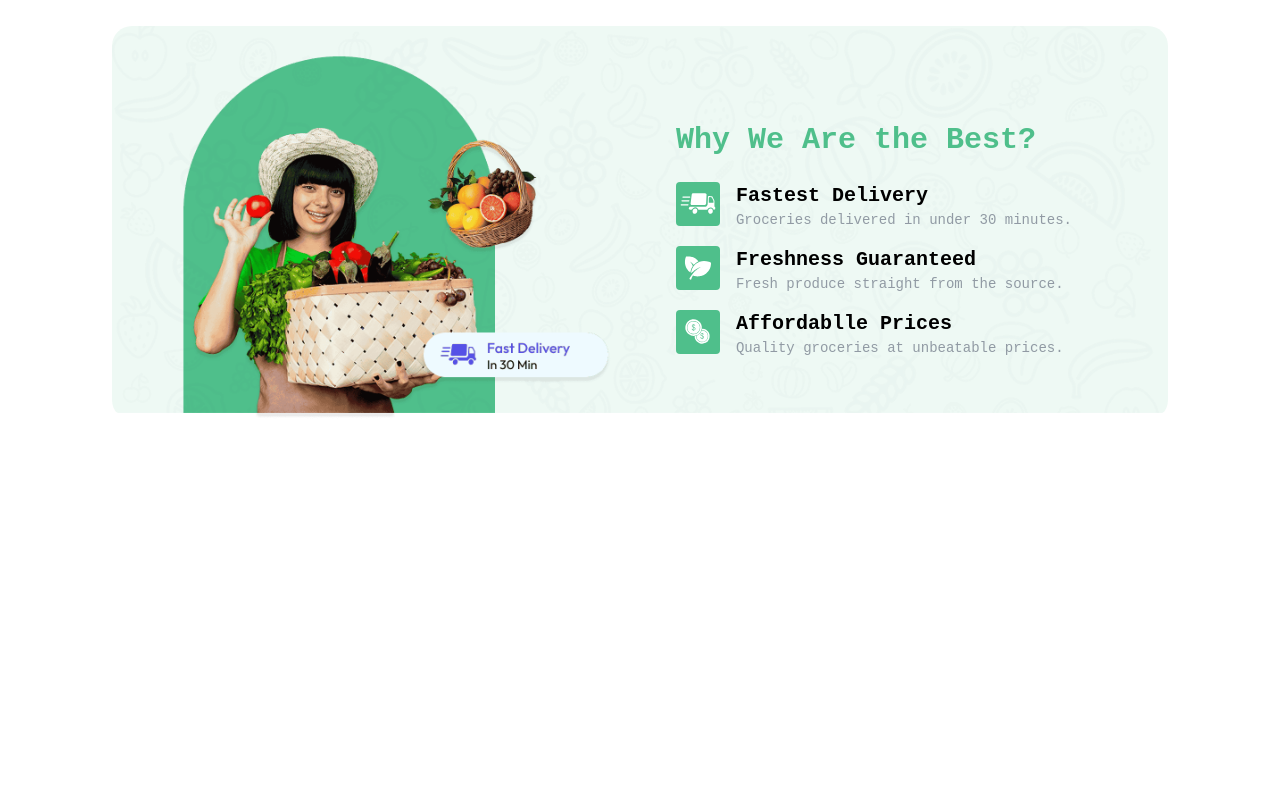
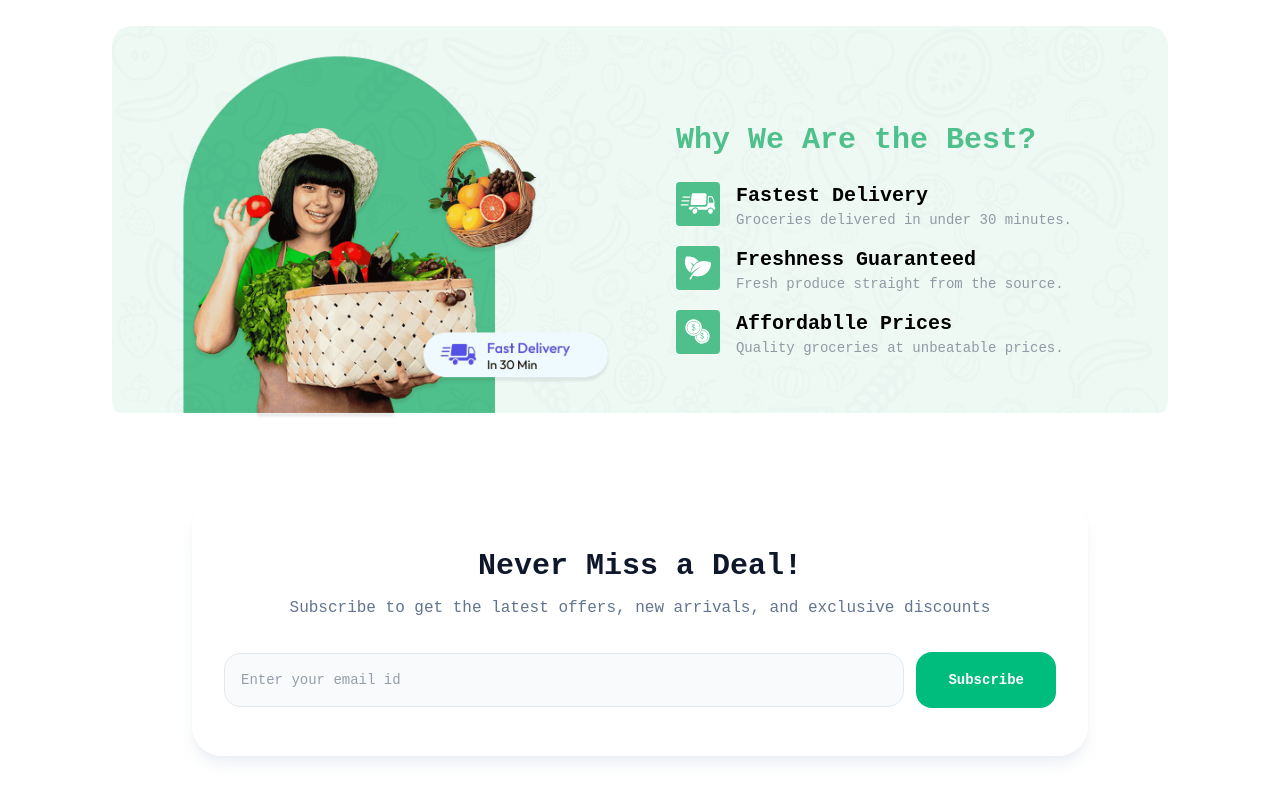
Before and after one commit to MuhammadLuqman0407/Ecommerce, a React (Vite) app in the folder Frontend/: page / in a window 1280 px wide. Shown: the part 1485-2285 px from the top of the page. Before the commit the page ends 1905 px from the top, so only its background shows below. Built offline with nearby package versions, Linux system fonts and the light colour scheme; a web font is replaced by a local one.

Commit message:
Add NewLetter section

```diff
--- a/Frontend/src/App.jsx
+++ b/Frontend/src/App.jsx
@@ -5,6 +5,7 @@ import Home from "./pages/Home";
 import {Route, Routes, useLocation} from 'react-router-dom'
 import {Toaster} from "react-hot-toast";
 import BottomBanner from "./components/BottomBanner";
+import NewLetter from "./components/NewLetter";
 
 function App() {
   const isSellerPath = useLocation().pathname.includes("seller");
@@ -23,6 +24,7 @@ function App() {
                 <Categories />
                 <BestSeller />
                 <BottomBanner />
+                <NewLetter />
               </>
             }
           />
--- /dev/null
+++ b/Frontend/src/components/NewLetter.jsx
@@ -0,0 +1,34 @@
+ import React from 'react'
+
+const NewLetter = () => {
+  return (
+    <section className="w-full px-4 py-12 sm:py-16 lg:py-20">
+      <div className="mx-auto max-w-4xl rounded-[30px] bg-white/90 px-5 py-10 shadow-lg shadow-slate-200/70 sm:px-8 sm:py-12">
+        <div className="text-center">
+          <h2 className="text-2xl font-semibold text-slate-900 sm:text-3xl">
+            Never Miss a Deal!
+          </h2>
+          <p className="mt-3 text-sm text-slate-500 sm:text-base">
+            Subscribe to get the latest offers, new arrivals, and exclusive discounts
+          </p>
+        </div>
+
+        <form className="mt-10 flex flex-col gap-3 sm:mt-8 sm:flex-row sm:items-center">
+          <input
+            type="email"
+            placeholder="Enter your email id"
+            className="w-full rounded-2xl border border-slate-200 bg-slate-50 px-4 py-4 text-sm text-slate-700 outline-none transition focus:border-green-400 focus:ring-2 focus:ring-green-100 sm:flex-1"
+          />
+          <button
+            type="submit"
+            className="inline-flex h-14 items-center justify-center rounded-2xl bg-emerald-500 px-6 text-sm font-semibold text-white transition hover:bg-emerald-600 sm:px-8"
+          >
+            Subscribe
+          </button>
+        </form>
+      </div>
+    </section>
+  )
+}
+
+export default NewLetter
```
